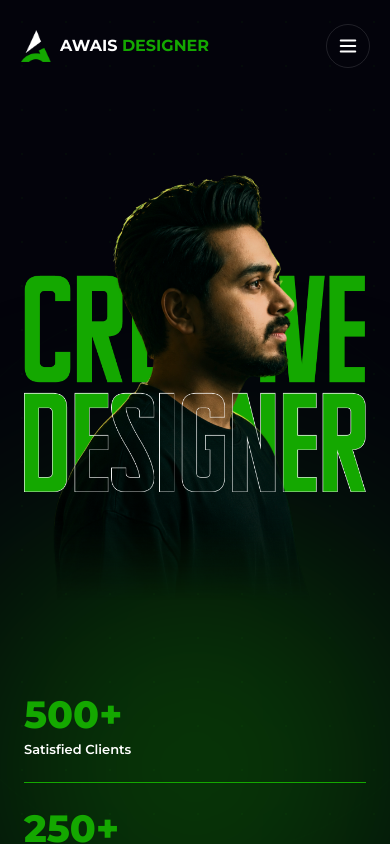
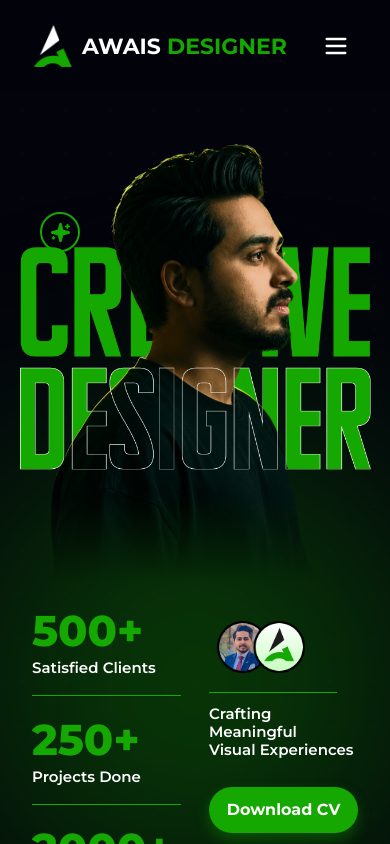
Before and after one commit to IMFreelancer07/awaisdesigner, a React (Vite) app: page / in a window 390 px wide. Built offline with nearby package versions, Linux system fonts and the light colour scheme.

Commit message:
Refine site styling and navigation behavior

```diff
--- a/src/app/components/About.tsx
+++ b/src/app/components/About.tsx
@@ -18,7 +18,7 @@ const timeline = [
 
 export function About() {
   return (
-    <section id="about" className="py-24" style={{ background: "linear-gradient(180deg, #0a1015 0%, #0D0D1A 100%)" }}>
+    <section id="about" className="py-24" style={{ background: "linear-gradient(180deg, #03030B 0%, #05050F 100%)" }}>
       <div className="max-w-7xl mx-auto px-6">
         <motion.div
           initial={{ opacity: 0, y: 30 }}
@@ -33,7 +33,7 @@ export function About() {
           </span>
           <h2 className="text-white mb-4" style={{ fontSize: "var(--section-heading-size)", fontWeight: 900, lineHeight: 1.15 }}>
             The Creative{" "}
-            <span style={{ background: "linear-gradient(90deg,#14A800,#6FDA44)", WebkitBackgroundClip: "text", WebkitTextFillColor: "transparent" }}>
+            <span style={{ background: "linear-gradient(90deg,#14A800,#14A800)", WebkitBackgroundClip: "text", WebkitTextFillColor: "transparent" }}>
               Behind the Work
             </span>
           </h2>
@@ -89,7 +89,7 @@ export function About() {
                 animate={{ y: [0, 6, 0] }}
                 transition={{ duration: 2.5, repeat: Infinity, ease: "easeInOut" }}
                 className="absolute -top-3 -left-3 sm:-top-4 sm:-left-4 w-16 h-16 sm:w-20 sm:h-20 rounded-lg flex flex-col items-center justify-center"
-                style={{ background: "linear-gradient(135deg, #14A800, #0d8a00)", boxShadow: "0 8px 24px rgba(20,168,0,0.4)" }}
+                style={{ background: "linear-gradient(135deg, #14A800, #14A800)", boxShadow: "0 8px 24px rgba(20,168,0,0.4)" }}
               >
                 <span className="text-white" style={{ fontSize: "1.45rem", fontWeight: 900, lineHeight: 1 }}>7+</span>
                 <span className="text-white/80" style={{ fontSize: "9px", fontWeight: 700, letterSpacing: "1px" }}>YEARS</span>
--- a/src/app/components/Contact.tsx
+++ b/src/app/components/Contact.tsx
@@ -50,7 +50,7 @@ export function Contact() {
   };
 
   return (
-    <section id="contact" className="py-24" style={{ background: "linear-gradient(180deg, #0D0D1A 0%, #090914 100%)" }}>
+    <section id="contact" className="py-24" style={{ background: "linear-gradient(180deg, #03030B 0%, #05050F 100%)" }}>
       <div className="max-w-7xl mx-auto px-6">
         <motion.div
           initial={{ opacity: 0, y: 30 }}
@@ -65,7 +65,7 @@ export function Contact() {
           </span>
           <h2 className="text-white mb-4" style={{ fontSize: "var(--section-heading-size)", fontWeight: 900, lineHeight: 1.15 }}>
             Let's Build Something{" "}
-            <span style={{ background: "linear-gradient(90deg,#14A800,#6FDA44)", WebkitBackgroundClip: "text", WebkitTextFillColor: "transparent" }}>
+            <span style={{ background: "linear-gradient(90deg,#14A800,#14A800)", WebkitBackgroundClip: "text", WebkitTextFillColor: "transparent" }}>
               Amazing
             </span>
           </h2>
@@ -243,7 +243,7 @@ export function Contact() {
                   disabled={loading}
                   className="w-full py-3.5 rounded-lg text-white flex items-center justify-center gap-2 transition-all duration-200"
                   style={{
-                    background: loading ? "rgba(20,168,0,0.5)" : "linear-gradient(135deg, #14A800, #0d8a00)",
+                    background: loading ? "rgba(20,168,0,0.5)" : "linear-gradient(135deg, #14A800, #14A800)",
                     fontWeight: 700,
                     boxShadow: loading ? "none" : "0 8px 24px rgba(20,168,0,0.3)",
                   }}
--- a/src/app/components/FAQ.tsx
+++ b/src/app/components/FAQ.tsx
@@ -51,7 +51,7 @@ export function FAQ() {
       className="py-24"
       style={{
         background:
-          "radial-gradient(circle at 15% 18%, rgba(20,168,0,0.12), transparent 26%), radial-gradient(circle at 85% 82%, rgba(0,198,255,0.1), transparent 22%), #07070F",
+          "radial-gradient(circle at 15% 18%, rgba(20,168,0,0.12), transparent 26%), radial-gradient(circle at 85% 82%, rgba(0,198,255,0.08), transparent 22%), #03030B",
       }}
     >
       <div className="max-w-7xl mx-auto px-6">
@@ -81,7 +81,7 @@ export function FAQ() {
               <br />
               <span
                 style={{
-                  background: "linear-gradient(180deg,#35E000 0%,#14A800 100%)",
+                  background: "linear-gradient(180deg,#14A800 0%,#14A800 100%)",
                   WebkitBackgroundClip: "text",
                   WebkitTextFillColor: "transparent",
                 }}
@@ -254,7 +254,7 @@ export function FAQ() {
                 className="px-7 py-4 rounded-2xl text-white whitespace-nowrap w-full md:w-auto"
                 style={{
                   fontWeight: 800,
-                  background: "linear-gradient(135deg,#1BD400,#119000)",
+                  background: "linear-gradient(135deg,#14A800,#119000)",
                   boxShadow: "0 14px 32px rgba(20,168,0,0.28)",
                 }}
               >
--- a/src/app/components/Hero.tsx
+++ b/src/app/components/Hero.tsx
@@ -93,12 +93,12 @@ export function Hero() {
         aria-hidden="true"
       />
 
-      <div className="relative z-10 mx-auto grid min-h-[calc(100vh-68px)] w-full max-w-[1138px] grid-cols-1 px-6 pb-28 pt-28 sm:px-10 lg:grid-cols-[154px_minmax(0,1fr)_143px] lg:gap-[48px] lg:px-0 lg:pb-[68px] lg:pt-[116px]">
+      <div className="relative z-10 mx-auto grid min-h-[calc(100svh-52px)] w-full max-w-[1138px] grid-cols-1 px-8 pb-[74px] pt-[86px] sm:px-10 lg:min-h-[calc(100vh-68px)] lg:grid-cols-[154px_minmax(0,1fr)_143px] lg:gap-[48px] lg:px-0 lg:pb-[68px] lg:pt-[116px]">
         <motion.aside
           initial={{ opacity: 0, x: -22 }}
           animate={{ opacity: 1, x: 0 }}
           transition={{ duration: 0.65, ease: easeOut }}
-          className="order-2 mt-12 flex flex-col gap-8 sm:flex-row sm:items-start sm:justify-center lg:order-1 lg:mt-[72px] lg:flex-col lg:justify-start"
+          className="order-2 mt-12 hidden flex-col gap-8 sm:flex-row sm:items-start sm:justify-center lg:order-1 lg:mt-[72px] lg:flex lg:flex-col lg:justify-start"
         >
           <motion.div
             initial={{ opacity: 0, y: 14 }}
@@ -160,11 +160,20 @@ export function Hero() {
             initial={{ opacity: 0, y: 28 }}
             animate={{ opacity: 1, y: 0 }}
             transition={{ duration: 0.75, ease: easeOut }}
-            className="relative mt-4 flex min-h-[520px] w-full max-w-[745px] items-center justify-center sm:min-h-[640px] lg:mt-0 lg:min-h-[624px]"
+            className="relative mt-2 flex min-h-[555px] w-full max-w-[745px] items-start justify-center sm:min-h-[640px] lg:mt-0 lg:min-h-[624px] lg:items-center"
           >
             <h1 id="hero-heading" className="sr-only">
               Creative Designer
             </h1>
+
+            <motion.div
+              initial={{ opacity: 0, scale: 0.85 }}
+              animate={{ opacity: 1, scale: 1 }}
+              transition={{ duration: 0.56, delay: 0.36, ease: easeOut }}
+              className="absolute left-2 top-[118px] z-30 grid h-10 w-10 place-items-center rounded-full border-2 border-[#14A800] text-[#14A800] sm:left-2 sm:top-[128px] lg:hidden"
+            >
+              <Sparkles size={21} fill="currentColor" />
+            </motion.div>
 
             <motion.img
               src={heroCenterComposite}
@@ -184,8 +193,66 @@ export function Hero() {
                       y: { duration: 5.4, delay: 1.05, repeat: Infinity, ease: "easeInOut" },
                     }
               }
-              className="relative z-20 h-auto w-[min(92vw,640px)] object-contain sm:w-[600px] lg:w-[640px]"
+              className="relative z-20 mt-12 h-auto w-[min(90vw,370px)] max-w-none object-contain sm:mt-4 sm:w-[560px] lg:mt-0 lg:w-[640px]"
             />
+          </motion.div>
+
+          <motion.div
+            initial={{ opacity: 0, y: 22 }}
+            animate={{ opacity: 1, y: 0 }}
+            transition={{ duration: 0.62, delay: 0.42, ease: easeOut }}
+            className="-mt-10 grid w-full max-w-[356px] grid-cols-[minmax(0,1fr)_minmax(0,1fr)] gap-x-7 gap-y-5 lg:hidden"
+          >
+            <div className="flex min-w-0 flex-col gap-[22px]">
+              {stats.map((stat, index) => (
+                <div key={stat.label} className="min-w-0">
+                  <p className="font-['Montserrat'] text-[43px] font-extrabold leading-none text-[#14A800]">
+                    <CountUpStat value={stat.value} suffix={stat.suffix} />
+                  </p>
+                  <p className="mt-2 font-['Montserrat'] text-[15px] font-semibold leading-[1.12] text-white">
+                    {stat.label}
+                  </p>
+                  {index < stats.length - 1 && <div className="mt-[18px] h-px w-full bg-[#14A800]" />}
+                </div>
+              ))}
+            </div>
+
+            <div className="flex min-w-0 flex-col items-start justify-start pt-[12px]">
+              <div className="flex items-center">
+                <img
+                  src={heroBadgeIcons}
+                  alt=""
+                  aria-hidden="true"
+                  className="relative z-20 h-[52px] w-[104px] object-contain"
+                />
+              </div>
+              <div className="mt-[19px] h-px w-full max-w-[128px] bg-[#14A800]" />
+              <p className="mt-3 max-w-[150px] font-['Montserrat'] text-[15px] font-semibold leading-[1.2] text-white">
+                Crafting Meaningful
+                <br />
+                Visual Experiences
+              </p>
+              <div className="mt-7 flex w-full flex-col gap-[16px]">
+                <motion.a
+                  href={cvFile}
+                  download="Awais-Designer-CV.pdf"
+                  whileHover={{ scale: 1.04, y: -2 }}
+                  whileTap={{ scale: 0.97 }}
+                  className="inline-flex h-[46px] w-full min-w-[146px] items-center justify-center whitespace-nowrap rounded-full bg-[#14A800] px-5 font-['Montserrat'] text-[16px] font-bold leading-none text-white shadow-[0_7px_14px_rgba(20,168,0,0.34)]"
+                >
+                  Download CV
+                </motion.a>
+                <motion.button
+                  type="button"
+                  whileHover={{ scale: 1.04, y: -2 }}
+                  whileTap={{ scale: 0.97 }}
+                  onClick={() => document.querySelector("#contact")?.scrollIntoView({ behavior: "smooth" })}
+                  className="inline-flex h-[42px] w-full min-w-[146px] items-center justify-center rounded-full border border-[#14A800] px-5 font-['Montserrat'] text-[16px] font-bold leading-none text-white"
+                >
+                  Hire Me
+                </motion.button>
+              </div>
+            </div>
           </motion.div>
         </div>
 
@@ -193,7 +260,7 @@ export function Hero() {
           initial={{ opacity: 0, x: 22 }}
           animate={{ opacity: 1, x: 0 }}
           transition={{ duration: 0.65, delay: 0.12, ease: easeOut }}
-          className="order-3 flex flex-col items-center gap-4 lg:mt-[124px] lg:items-center"
+          className="order-3 hidden flex-col items-center gap-4 lg:mt-[124px] lg:flex lg:items-center"
         >
           <motion.div
             className="hidden h-16 w-16 place-items-center rounded-full border border-[#14A800] text-[#14A800] lg:grid"
@@ -234,7 +301,7 @@ export function Hero() {
 
       <motion.div
         className="absolute bottom-0 left-0 right-0 z-30 overflow-hidden bg-[#14A800]"
-        initial={{ y: 68 }}
+        initial={{ y: 41 }}
         animate={{ y: 0 }}
         transition={{ duration: 0.72, delay: 0.82, ease: easeOut }}
       >
@@ -242,17 +309,17 @@ export function Hero() {
           initial={{ x: 0 }}
           animate={reduceMotion ? undefined : { x: ["0%", "-50%"] }}
           transition={{ duration: 26, repeat: Infinity, ease: "linear" }}
-          className="flex h-[68px] w-max items-center gap-[35px] px-3"
+          className="flex h-[41px] w-max items-center gap-[20px] px-3 lg:h-[68px] lg:gap-[35px]"
         >
           {[...skills, ...skills].map((skill, index) => (
-            <div key={`${skill}-${index}`} className="flex shrink-0 items-center gap-[18px]">
+            <div key={`${skill}-${index}`} className="flex shrink-0 items-center gap-[14px] lg:gap-[18px]">
               <span
-                className="text-[24px] uppercase leading-none text-white sm:text-[27px]"
+                className="text-[18px] uppercase leading-none text-white sm:text-[24px] lg:text-[27px]"
                 style={marqueeWordStyle}
               >
                 {skill}
               </span>
-              <span className="h-[13px] w-[13px] rounded-full bg-[#03030B]" />
+              <span className="h-[7px] w-[7px] rounded-full bg-[#03030B] lg:h-[13px] lg:w-[13px]" />
             </div>
           ))}
         </motion.div>
--- a/src/app/components/Navbar.tsx
+++ b/src/app/components/Navbar.tsx
@@ -18,8 +18,41 @@ export function Navbar() {
 
   useEffect(() => {
     const onScroll = () => setScrolled(window.scrollY > 28);
-    window.addEventListener("scroll", onScroll);
+    window.addEventListener("scroll", onScroll, { passive: true });
+    onScroll();
     return () => window.removeEventListener("scroll", onScroll);
+  }, []);
+
+  useEffect(() => {
+    const sections = navLinks
+      .map((link) => ({ ...link, element: document.querySelector(link.href) }))
+      .filter((link): link is (typeof navLinks)[number] & { element: Element } => Boolean(link.element));
+
+    const setActiveFromTop = () => {
+      if (window.scrollY < 90) setActive("Home");
+    };
+
+    const observer = new IntersectionObserver(
+      (entries) => {
+        const visible = entries
+          .filter((entry) => entry.isIntersecting)
+          .sort((a, b) => b.intersectionRatio - a.intersectionRatio)[0];
+
+        if (!visible) return;
+        const current = sections.find((section) => section.element === visible.target);
+        if (current) setActive(current.label);
+      },
+      { rootMargin: "-32% 0px -52% 0px", threshold: [0.01, 0.12, 0.3, 0.55] },
+    );
+
+    sections.forEach((section) => observer.observe(section.element));
+    window.addEventListener("scroll", setActiveFromTop, { passive: true });
+    setActiveFromTop();
+
+    return () => {
+      observer.disconnect();
+      window.removeEventListener("scroll", setActiveFromTop);
+    };
   }, []);
 
   const handleNav = (label: string, href: string) => {
@@ -33,19 +66,21 @@ export function Navbar() {
       initial={{ y: -72, opacity: 0 }}
       animate={{ y: 0, opacity: 1 }}
       transition={{ duration: 0.62, ease: [0.16, 1, 0.3, 1] }}
-      className={`fixed inset-x-0 top-0 z-50 transition-all duration-300 ${
-        scrolled ? "bg-[#03030B]/88 backdrop-blur-md border-b border-white/8" : "bg-transparent"
+      className={`fixed inset-x-0 top-0 z-[999] border-b transition-all duration-300 ${
+        scrolled
+          ? "border-white/8 bg-[#03030B]/92 shadow-[0_14px_42px_rgba(0,0,0,0.22)] backdrop-blur-md"
+          : "border-white/0 bg-[#03030B]/70 backdrop-blur-sm"
       }`}
     >
-      <div className="mx-auto flex h-[92px] w-full max-w-[1138px] items-center justify-between px-5 sm:px-8 xl:px-0">
+      <div className="mx-auto flex h-[92px] w-full max-w-[1138px] items-center justify-between px-8 sm:px-8 xl:px-0">
         <button
           type="button"
           onClick={() => handleNav("Home", "#home")}
           className="flex min-w-0 items-center gap-2"
           aria-label="Go to home"
         >
-          <img src={logoMark} alt="" aria-hidden="true" className="h-8 w-8 object-contain sm:h-[42px] sm:w-[42px]" />
-          <span className="whitespace-nowrap font-['Montserrat'] text-[16px] font-bold uppercase text-white sm:text-[20px]">
+          <img src={logoMark} alt="" aria-hidden="true" className="h-[42px] w-[42px] object-contain" />
+          <span className="whitespace-nowrap font-['Montserrat'] text-[22px] font-bold uppercase text-white lg:text-[20px]">
             Awais <span className="text-[#14A800]">Designer</span>
           </span>
         </button>
@@ -84,12 +119,12 @@ export function Navbar() {
 
         <button
           type="button"
-          className="grid h-11 w-11 place-items-center rounded-full border border-white/12 text-white lg:hidden"
+          className="grid h-11 w-11 place-items-center text-white lg:hidden"
           onClick={() => setMenuOpen((open) => !open)}
           aria-label="Toggle navigation menu"
           aria-expanded={menuOpen}
         >
-          {menuOpen ? <X size={22} /> : <Menu size={22} />}
+          {menuOpen ? <X size={28} /> : <Menu size={28} />}
         </button>
       </div>
 
--- a/src/app/components/Testimonials.tsx
+++ b/src/app/components/Testimonials.tsx
@@ -38,7 +38,7 @@ const testimonials = [
 
 export function Testimonials() {
   return (
-    <section className="py-24" style={{ background: "#0D0D1A" }}>
+    <section className="py-24" style={{ background: "#03030B" }}>
       <div className="max-w-7xl mx-auto px-6">
         <motion.div
           initial={{ opacity: 0, y: 30 }}
@@ -53,7 +53,7 @@ export function Testimonials() {
           </span>
           <h2 className="text-white mb-4" style={{ fontSize: "var(--section-heading-size)", fontWeight: 900, lineHeight: 1.15 }}>
             Client{" "}
-            <span style={{ background: "linear-gradient(90deg,#14A800,#6FDA44)", WebkitBackgroundClip: "text", WebkitTextFillColor: "transparent" }}>
+            <span style={{ background: "linear-gradient(90deg,#14A800,#14A800)", WebkitBackgroundClip: "text", WebkitTextFillColor: "transparent" }}>
               Success Stories
             </span>
           </h2>
```
Also changed, not shown: src/app/components/Portfolio.tsx (+12 -12 lines), src/app/components/Services.tsx (+5 -5 lines), src/app/components/Skills.tsx (+4 -4 lines).
